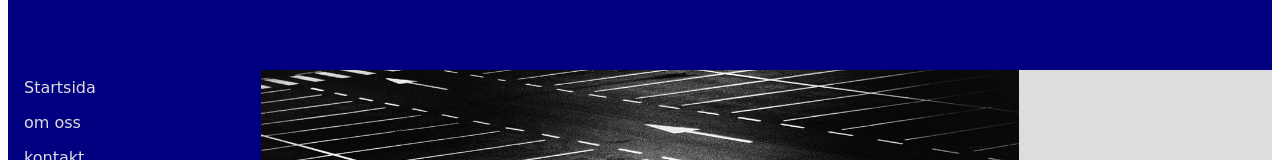
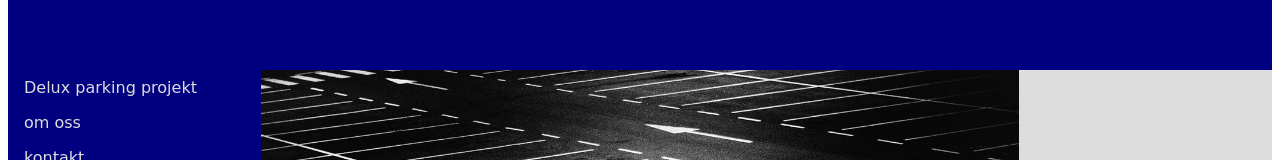
Before and after one commit to Hakim-debug/deluxparkering, a plain HTML site: page index.html in a window 1280 px wide. Shown: the part 166-326 px from the top of the page. Drawn offline with Linux system fonts and the light colour scheme; a web font is replaced by a local one.

Commit message:
Link till Delux parking

```diff
--- a/index.html
+++ b/index.html
@@ -21,7 +21,7 @@
         <div class="leftcol">
 
             <ul>
-             <li><a href='index2.html'>Startsida</a></li>
+             <li><a href='https://hakim-debug.github.io/Deluxparkiring/Startsida.html'>Delux parking projekt</a></li>
 
              <li><a href='omoss.html'>om oss</a></li>
 
```
